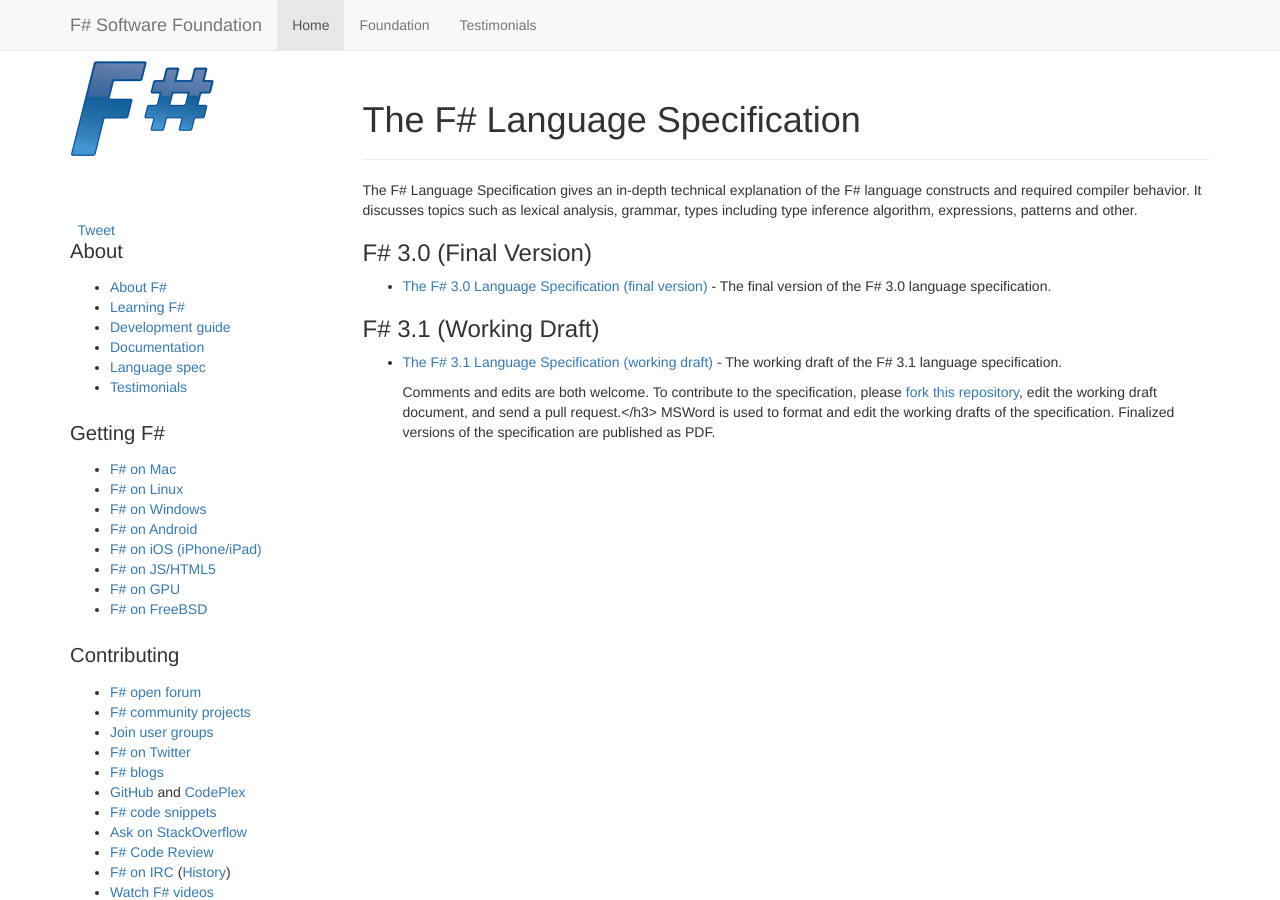
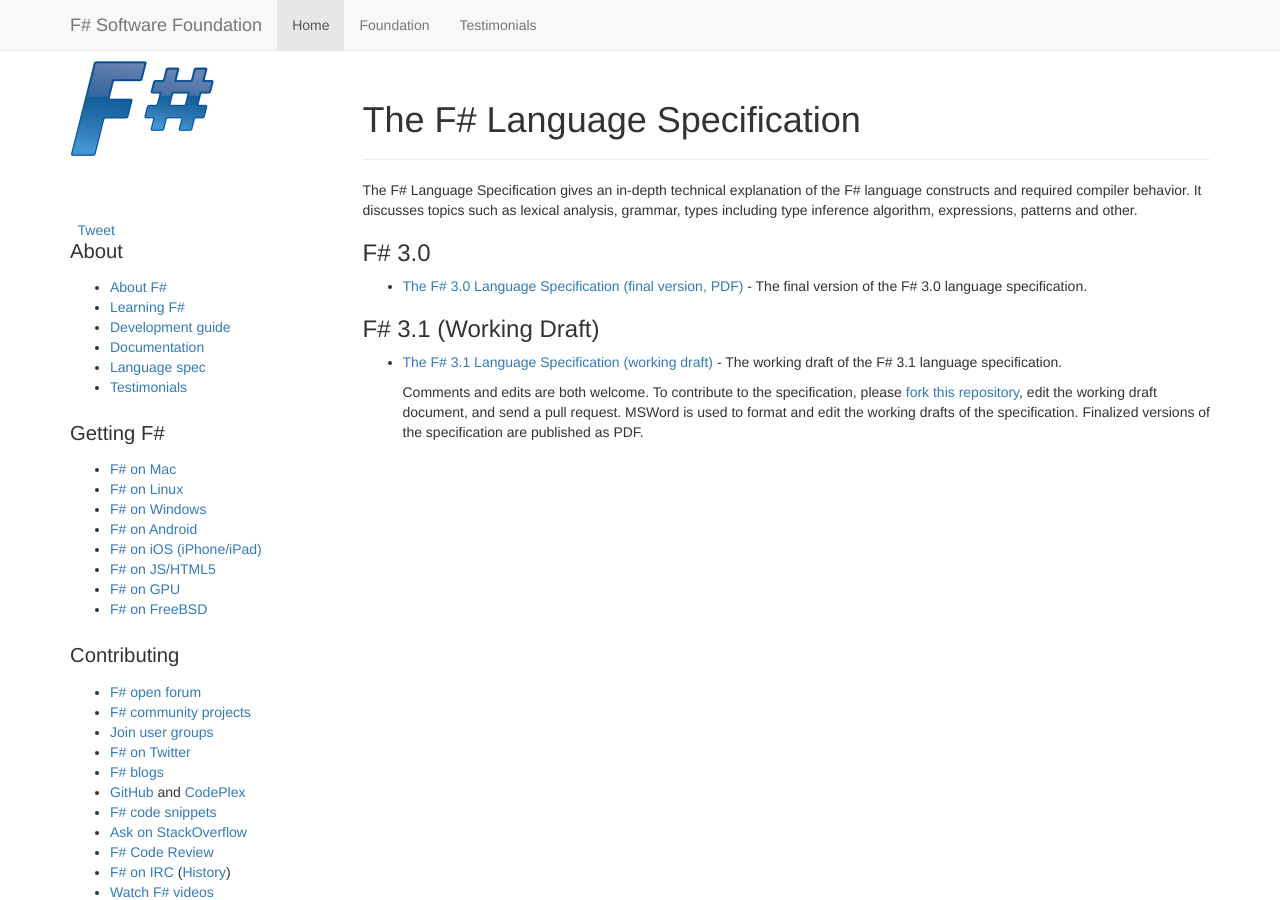
Before and after one commit to fsharp/fsharp.org, a Jekyll site: the page built from specs/language-spec/index.md, in a window 1280 px wide and 900 px high. Built offline with Jekyll 4.4.1, drawn with Linux system fonts in a browser that asks for light colours; nearby versions of some CDN libraries; some web fonts are replaced; comment, search, counter and statistics services are not loaded.

Commit message:
updates to 3.1 spec

```diff
--- a/specs/language-spec/index.md
+++ b/specs/language-spec/index.md
@@ -10,9 +10,9 @@
 It discusses topics such as lexical analysis, grammar, types including type inference
 algorithm, expressions, patterns and other.
 
-### F# 3.0 (Final Version)
+### F# 3.0
 
-  * [The F# 3.0 Language Specification (final version)](3.0/FSharpSpec-3.0-final.pdf) - The final version of the F# 3.0 language
+  * [The F# 3.0 Language Specification (final version, PDF)](3.0/FSharpSpec-3.0-final.pdf) - The final version of the F# 3.0 language
     specification.
 
 ### F# 3.1 (Working Draft)
@@ -20,6 +20,6 @@
   * [The F# 3.1 Language Specification (working draft)](3.1/FSharpSpec-3.1-working.docx) - The working draft of the F# 3.1 language
     specification.
 
-	Comments and edits are both welcome. To contribute to the specification, please <a href="http://github.com/fsharp/fsfoundation">fork this repository</a>, edit the working draft document, and send a pull request.</h3>
+	Comments and edits are both welcome. To contribute to the specification, please <a href="http://github.com/fsharp/fsfoundation">fork this repository</a>, edit the working draft document, and send a pull request.
 	MSWord is used to format and edit the working drafts of the specification. Finalized versions
 	of the specification are published as PDF.
```
Also changed, not shown: specs/component-design-guidelines/index.md (+1 -1 lines), 1 other file.
